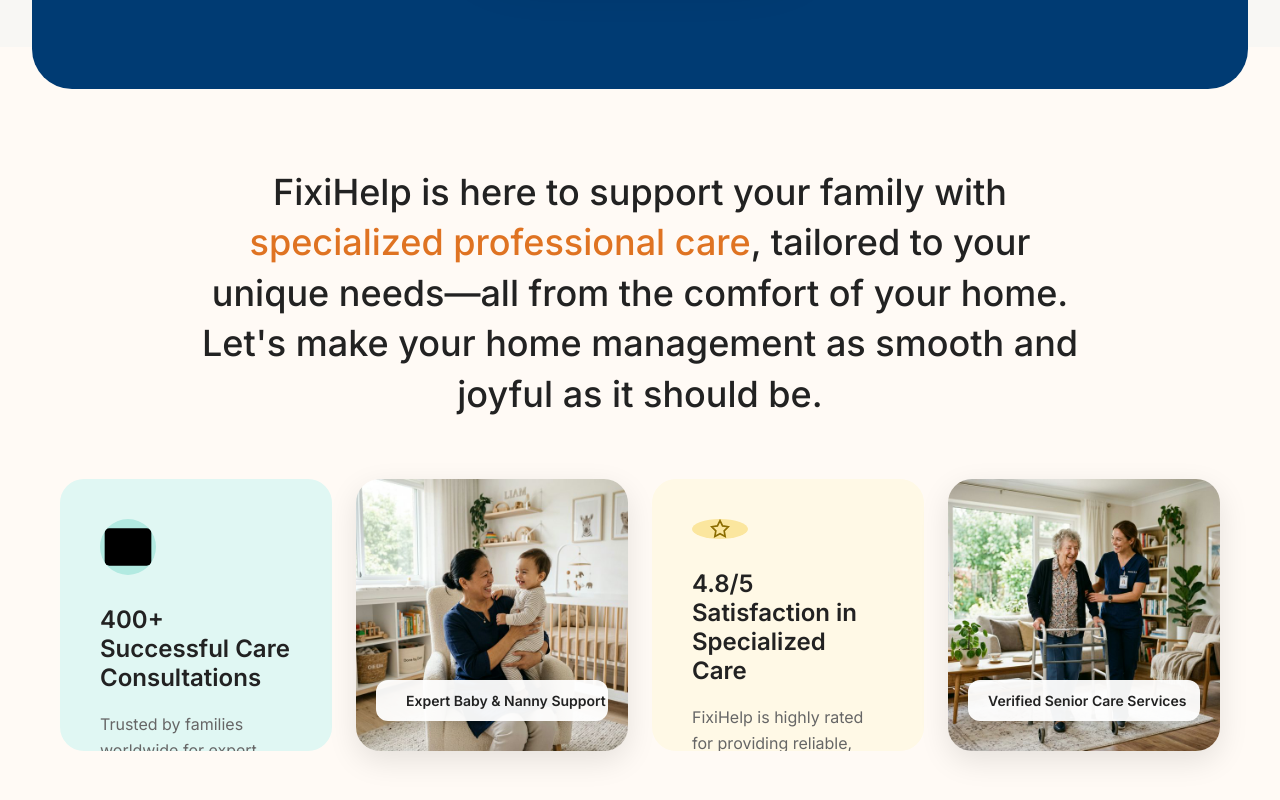
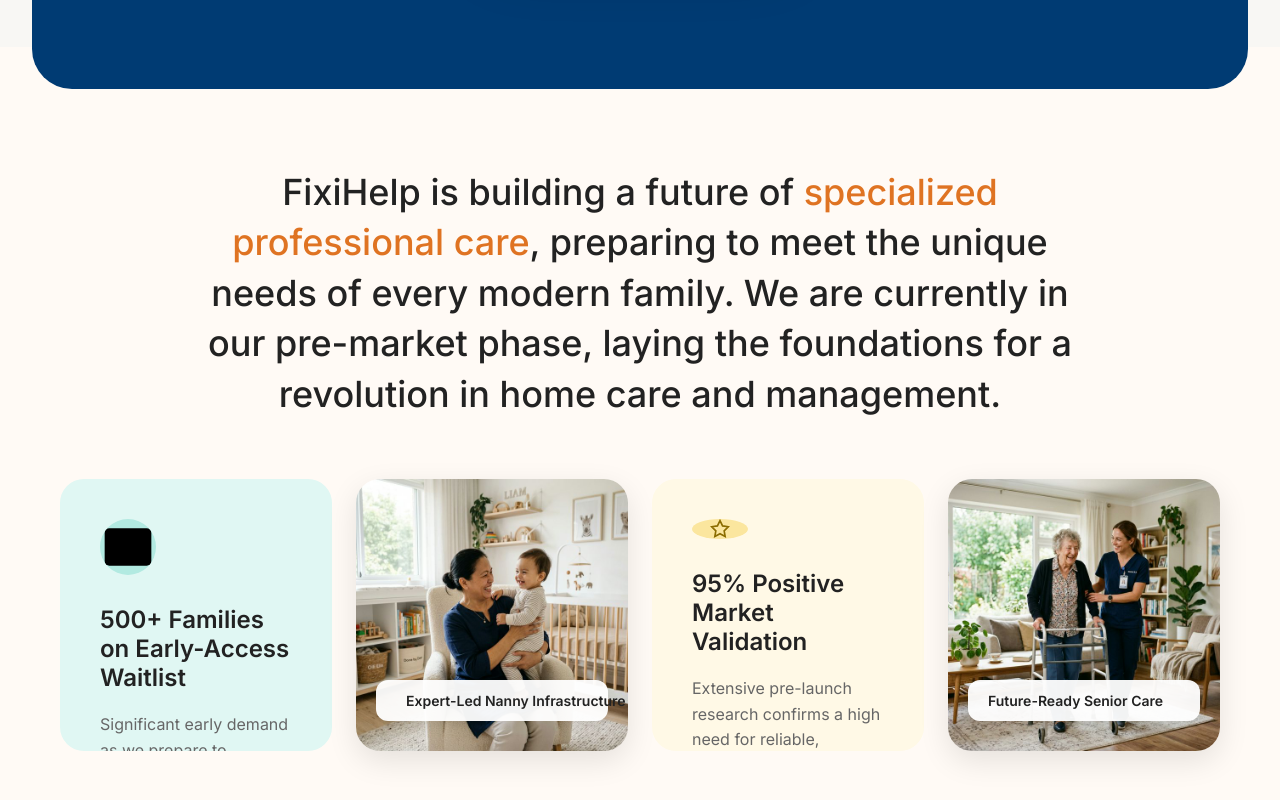
Before and after one commit to viratco/fixihelp, a React (Vite) app: page / in a window 1280 px wide. Shown: the part 1283-2083 px from the top of the page. Built offline with nearby package versions, Linux system fonts and the light colour scheme.

Commit message:
Update informative section with pre-market/funding messaging

```diff
--- a/src/App.jsx
+++ b/src/App.jsx
@@ -178,10 +178,10 @@
         <section className="info-section">
           <div className="info-intro">
             <h2>
-              FixiHelp is here to support your family with <span className="highlight-orange">specialized professional care</span>,
-              tailored to your unique needs—all from the comfort of
-              your home. Let's make your home management as smooth
-              and joyful as it should be.
+              FixiHelp is building a future of <span className="highlight-orange">specialized professional care</span>,
+              preparing to meet the unique needs of every modern family.
+              We are currently in our pre-market phase, laying the foundations
+              for a revolution in home care and management.
             </h2>
           </div>
 
@@ -190,8 +190,8 @@
               <div className="card-icon-circle seal-teal">
                 <CheckIcon />
               </div>
-              <h3>400+ Successful Care Consultations</h3>
-              <p>Trusted by families worldwide for expert nanny support and specialized senior care coordination every month.</p>
+              <h3>500+ Families on Early-Access Waitlist</h3>
+              <p>Significant early demand as we prepare to connect families with expert nanny and specialized care support.</p>
             </div>
 
             <div className="info-card card-image">
@@ -199,7 +199,7 @@
               <div className="card-overlay">
                 <div className="overlay-badge">
                    <SettingsIcon />
-                   <span>Expert Baby & Nanny Support</span>
+                   <span>Expert-Led Nanny Infrastructure</span>
                 </div>
               </div>
             </div>
@@ -208,15 +208,15 @@
               <div className="card-icon-circle seal-yellow">
                 <StarIcon />
               </div>
-              <h3>4.8/5 Satisfaction in Specialized Care</h3>
-              <p>FixiHelp is highly rated for providing reliable, professional, and compassionate care for your most loved ones.</p>
+              <h3>95% Positive Market Validation</h3>
+              <p>Extensive pre-launch research confirms a high need for reliable, professional, and compassionate home care.</p>
             </div>
 
             <div className="info-card card-image">
               <img src={elderImg} alt="Compassionate Elder Care" />
               <div className="card-overlay">
                 <div className="overlay-badge">
-                   <span>Verified Senior Care Services</span>
+                   <span>Future-Ready Senior Care</span>
                 </div>
               </div>
             </div>
```
